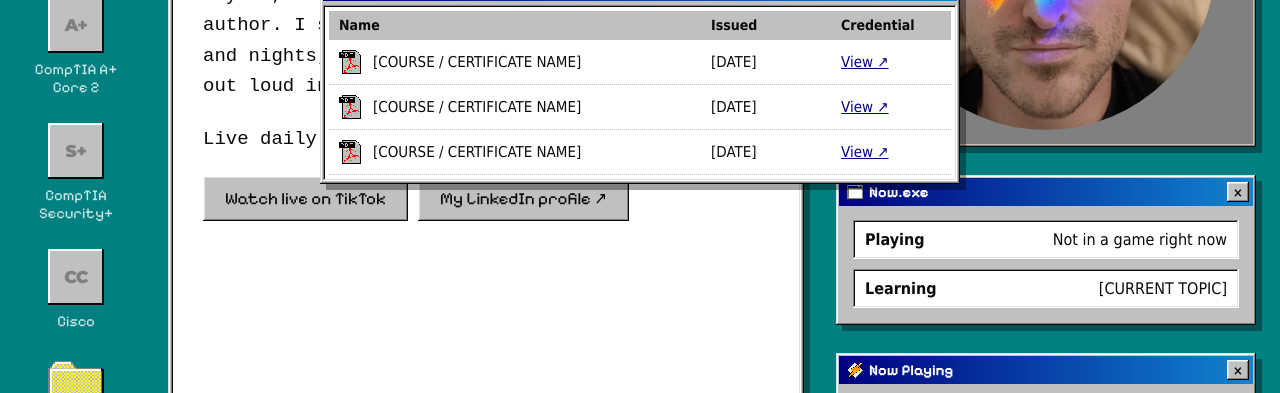
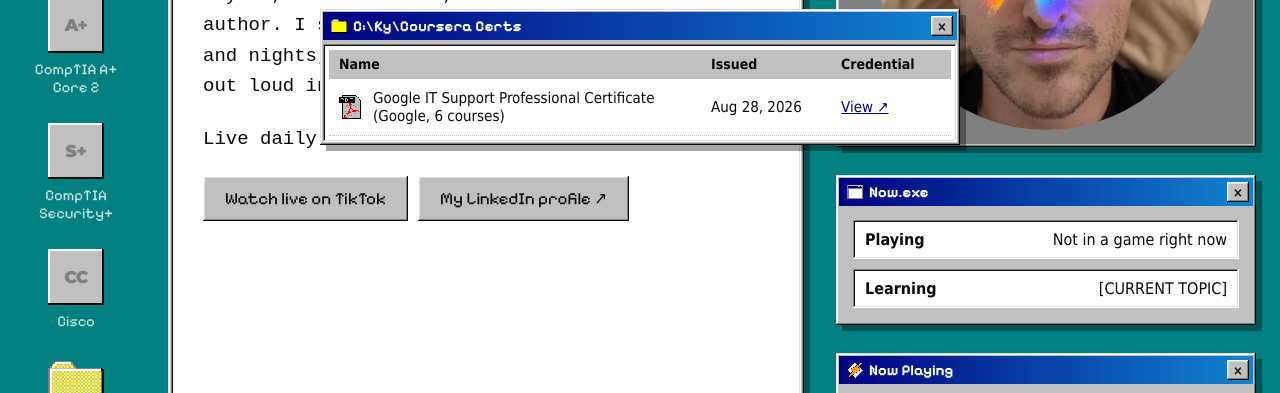
Before and after one commit to KyleZona/onebakedgay-site, a plain HTML site: page about.html in a window 1280 px wide. Both pictures are taken after a click on the button "Coursera Certs". Shown: the part 283-676 px from the top of the page. Drawn offline with Linux system fonts and the light colour scheme; no server answers.

Commit message:
Add Google IT Support Professional Certificate (Coursera folder + activity log)
Co-Authored-By: Claude Opus 5.5 <noreply@anthropic.com>
Claude-Session: https://claude.ai/code/session_019FPoJbLyLvSbwN3wUt6iEz

```diff
--- a/about.html
+++ b/about.html
@@ -109,9 +109,7 @@
       <div class="w98__title"><span id="t-coursera"><img class="w98__icon" src="assets/img/icons/folder.png" alt="">C:\Ky\Coursera Certs</span><button class="w98-btn w98-btn--x" type="button" data-close="win-coursera" aria-label="Close">×</button></div>
       <div class="w98-inset files">
         <div class="files__row files__row--head"><span>Name</span><span>Issued</span><span>Credential</span></div>
-        <div class="files__row"><span class="files__name"><img src="assets/img/icons/application-pdf.png" alt="">[COURSE / CERTIFICATE NAME]</span><span>[DATE]</span><a href="https://www.coursera.org/">View ↗</a></div>
-        <div class="files__row"><span class="files__name"><img src="assets/img/icons/application-pdf.png" alt="">[COURSE / CERTIFICATE NAME]</span><span>[DATE]</span><a href="https://www.coursera.org/">View ↗</a></div>
-        <div class="files__row"><span class="files__name"><img src="assets/img/icons/application-pdf.png" alt="">[COURSE / CERTIFICATE NAME]</span><span>[DATE]</span><a href="https://www.coursera.org/">View ↗</a></div>
+        <div class="files__row"><span class="files__name"><img src="assets/img/icons/application-pdf.png" alt="">Google IT Support Professional Certificate (Google, 6 courses)</span><span>Aug 28, 2026</span><a href="https://coursera.org/verify/professional-cert/8QDTJINJLT18">View ↗</a></div>
       </div>
     </section>
 
```
Also changed, not shown: projects.html (+2 -1 lines).
